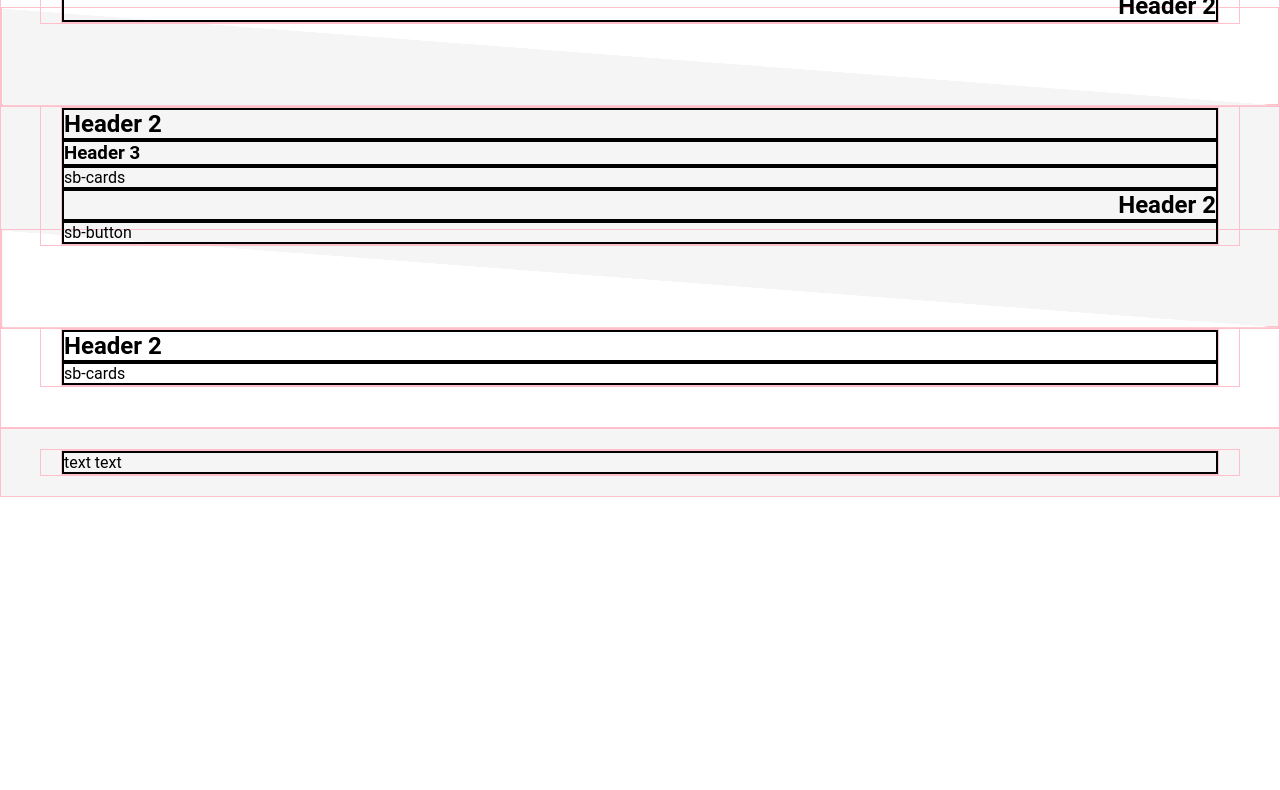
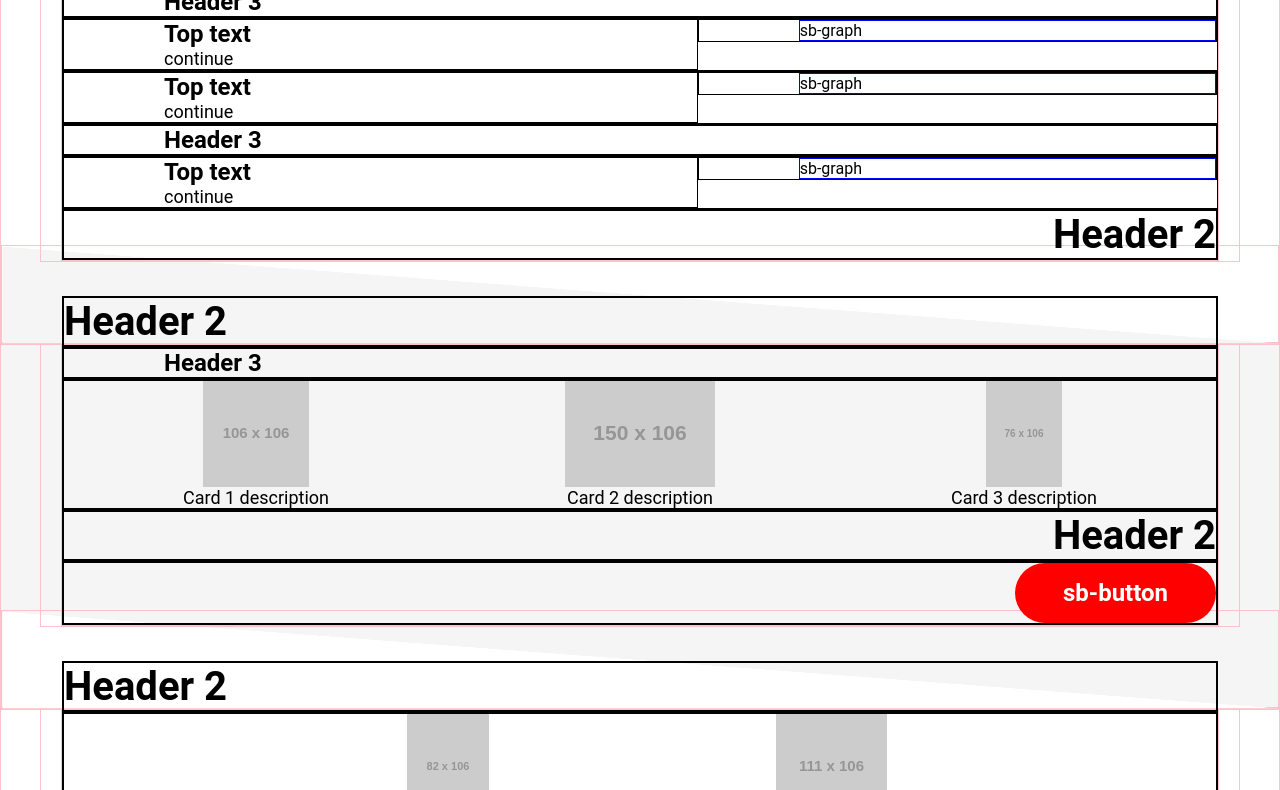
Before and after one commit to y4t6-zz/landing, a website: page src/html/pages/index.html in a window 1280 px wide. Shown: the part 702-1492 px from the top of the page. Before the commit the page ends 1199 px from the top, so only its background shows below. Drawn offline with nearby package versions, Linux system fonts and the light colour scheme; files that its build step writes are made by us from their sources; placeholder pictures from the web are drawn by us; files whose address does not match are found by name.

Commit message:
Заканчиваем третий слой (шрифты, простые блоки)

```diff
--- a/src/html/pages/index.html
+++ b/src/html/pages/index.html
@@ -21,17 +21,23 @@
             <div class="c-land-content l-top-circle-wrap">
                 <img src="http://placehold.it/296x296">
             </div>
-            <div class="c-land-content">
+            <div class="c-land-content c-land-content--up">
                 <div class="c-land-content__item c-land-content__item--small">
-                    sb-graph
+                    <div class="sb-graph">
+                        <div class="sb-graph__list">
+                            sb-graph
+                        </div>
+                    </div>
                 </div>
                 <div class="c-land-content__item c-land-content__item--big">
-                    sb-description
+                    <div class="sb-description">
+                        <p><b>This is the top line</b><br> and this is under text</p>
+                    </div>
                 </div>
             </div>
             <div class="c-land-content">
-                <div class="c-land-content__item">
-                    sb-button
+                <div class="c-land-content__item l-button-right">
+                    <div class="sb-button">sb-button</div>
                 </div>
             </div>
         </div>
@@ -43,7 +49,7 @@
     </div>
     <div class="c-land-block__center">
         <div class="c-land-block__inner">
-            <div class="c-land-content">
+            <div class="c-land-content c-land-content--up">
                 <div class="c-land-content__item">
                     <h2>Header 2</h2>
                 </div>
@@ -54,19 +60,31 @@
                 </div>
             </div>
             <div class="c-land-content">
-                <div class="c-land-content__item c-land-content__item--big">
-                    sb-ul
+                <div class="c-land-content__item c-land-content__item--big c-land-content__item--padding-left">
+                    <ul class="sb-ul">
+                        <li><p><b>Top text</b><br> continue</p></li>
+                    </ul>
                 </div>
                 <div class="c-land-content__item c-land-content__item--small">
-                    sb-graph
+                    <div class="sb-graph">
+                        <div class="sb-graph__list">
+                            sb-graph
+                        </div>
+                    </div>
                 </div>
             </div>
             <div class="c-land-content">
-                <div class="c-land-content__item c-land-content__item--big">
-                    sb-ul
+                <div class="c-land-content__item c-land-content__item--big c-land-content__item--padding-left">
+                    <ul class="sb-ul">
+                        <li><p><b>Top text</b><br> continue</p></li>
+                    </ul>
                 </div>
                 <div class="c-land-content__item c-land-content__item--small">
-                    sb-graph
+                    <div class="sb-graph">
+                        <div class="sb-graph__list">
+                            sb-graph
+                        </div>
+                    </div>
                 </div>
             </div>
             <div class="c-land-content">
@@ -75,11 +93,17 @@
                 </div>
             </div>
             <div class="c-land-content">
-                <div class="c-land-content__item c-land-content__item--big">
-                    sb-ul
+                <div class="c-land-content__item c-land-content__item--big c-land-content__item--padding-left">
+                    <ul class="sb-ul">
+                        <li><p><b>Top text</b><br> continue</p></li>
+                    </ul>
                 </div>
                 <div class="c-land-content__item c-land-content__item--small">
-                    sb-graph
+                    <div class="sb-graph">
+                        <div class="sb-graph__list">
+                            sb-graph
+                        </div>
+                    </div>
                 </div>
             </div>
             <div class="c-land-content l-h2-wrap-right">
@@ -96,7 +120,7 @@
     </div>
     <div class="c-land-block__center">
         <div class="c-land-block__inner">
-            <div class="c-land-content">
+            <div class="c-land-content c-land-content--up">
                 <div class="c-land-content__item">
                     <h2>Header 2</h2>
                 </div>
@@ -108,7 +132,26 @@
             </div>
             <div class="c-land-content">
                 <div class="c-land-content__item">
-                    sb-cards
+                    <ul class="sb-cards">
+                        <li>
+                            <div>
+                                <img src="http://placehold.it/106x106">
+                            </div>
+                            <p>Card 1 description</p>
+                        </li>
+                        <li>
+                            <div>
+                                <img src="http://placehold.it/150x106">
+                            </div>
+                            <p>Card 2 description</p>
+                        </li>
+                        <li>
+                            <div>
+                                <img src="http://placehold.it/76x106">
+                            </div>
+                            <p>Card 3 description</p>
+                        </li>
+                    </ul>
                 </div>
             </div>
             <div class="c-land-content l-h2-wrap-right l-h2-wrap-big">
@@ -117,8 +160,8 @@
                 </div>
             </div>
             <div class="c-land-content">
-                <div class="c-land-content__item">
-                    sb-button
+                <div class="c-land-content__item l-button-right">
+                    <div class="sb-button">sb-button</div>
                 </div>
             </div>
         </div>
@@ -130,14 +173,27 @@
     </div>
     <div class="c-land-block__center">
         <div class="c-land-block__inner">
-            <div class="c-land-content">
+            <div class="c-land-content c-land-content--up">
                 <div class="c-land-content__item">
                     <h2>Header 2</h2>
                 </div>
             </div>
             <div class="c-land-content">
                 <div class="c-land-content__item">
-                    sb-cards
+                    <ul class="sb-cards">
+                        <li>
+                            <div>
+                                <img src="http://placehold.it/82x106">
+                            </div>
+                            <p>Card 1 description</p>
+                        </li>
+                        <li>
+                            <div>
+                                <img src="http://placehold.it/111x106">
+                            </div>
+                            <p>Card 2 description</p>
+                        </li>
+                    </ul>
                 </div>
             </div>
         </div>
--- a/src/scss/_l.scss
+++ b/src/scss/_l.scss
@@ -13,7 +13,7 @@
         img {
             position: absolute;
             right: 0;
-            bottom: -70px;
+            bottom: -$circle-down;
             border-radius: 200px;
         }
     }
@@ -29,3 +29,6 @@
         max-width: 100%;
     }
 }
+.l-button-right {
+    text-align: right;
+}
--- a/src/scss/_sb.scss
+++ b/src/scss/_sb.scss
@@ -4,3 +4,54 @@
         display: block;
     }
 }
+.sb-graph {
+    padding-left: $content-padding-left;
+    &__list {
+        border: 1px solid $main-color;
+    }
+}
+.sb-description {
+    text-align: right;
+    padding-top: $content-up + $circle-down;
+    p {
+        font-size: $f2;
+    }
+}
+.sb-button {
+    $padding-x: 48px;
+    $height: 60px;
+    display: inline-block;
+    border-radius: $height/2;
+    color: white;
+    font-weight: 600;
+    font-size: $f2;
+    background-color: $second-color;
+    height: $height;
+    line-height: $height;
+    padding-left: $padding-x;
+    padding-right: $padding-x;
+    cursor: pointer;
+    text-align: center;
+}
+.sb-ul {
+    li {
+        p {
+            font-size: $f3;
+            b {
+                font-size: $f2;
+            }
+        }
+    }
+}
+.sb-cards {
+    text-align: center;
+    font-size: 0;
+    li {
+        display: inline-block;
+        width: 33.33333%;
+        text-align: center;
+        p {
+            font-size: $f3;
+        }
+    }
+}
--- a/src/scss/_vars.scss
+++ b/src/scss/_vars.scss
@@ -1,9 +1,24 @@
 // paddings
 $block-padding-bottom: 80px;
 $block-padding-bottom-small: 40px;
+$content-padding-left: 100px;
 
 // backgrounds
 $block-bg-grey: #f5f5f5;
+
+// colors main
+$main-color: blue;
+$second-color: red;
+
+// font sizes
+$f1: 40px;
+$f2: 24px;
+$f3: 18px;
+$f4: 11px;
+
+// other
+$content-up: 50px;
+$circle-down: 70px;
 
 /*********************
 spacer
--- a/src/scss/containers/_c-land-block.scss
+++ b/src/scss/containers/_c-land-block.scss
@@ -49,6 +49,9 @@
                 min-height: auto;
             }
         }
+        p {
+            font-size: $f4;
+        }
     }
     &--grey {
         background-color: $block-bg-grey;
--- a/src/scss/containers/_c-land-content.scss
+++ b/src/scss/containers/_c-land-content.scss
@@ -1,6 +1,17 @@
 .c-land-content {
+    &--up {
+        margin-top: -$content-up;
+    }
     h2 {
         max-width: 50%;
+        font-size: $f1;
+    }
+    h3 {
+        font-size: $f2;
+        padding-left: $content-padding-left;
+    }
+    img {
+        max-width: 100%;
     }
     &:after {
         @extend .clearfix;
@@ -17,6 +28,9 @@
         &--small {
             width: 45%;
         }
+        &--padding-left {
+            padding-left: $content-padding-left;
+        }
     }
 }
 *[class*="c-land-content"] {
--- a/src/scss/sbcore/_e.scss
+++ b/src/scss/sbcore/_e.scss
@@ -1,12 +1,19 @@
 @import '../_vars';
 @import '_m';
 
+.c {
+	margin: 0 auto;
+	width: 100%;
+	max-width: $max-width;
+	position: relative;
+	z-index: 2000;
+    padding-left: 20px;
+    padding-right: 20px;
+}
 .clearfix {
-	&:after {
-		content: '';
-		display: table;
-		clear: both;
-	}
+	content: '';
+	display: table;
+	clear: both;
 }
 .border {
 	border: 1px solid red;
@@ -24,8 +31,3 @@
 .gpr {
 	padding-right: 20px;
 }
-
-.footer-h3 {
-	font-size: 16px;
-	color: #544f4d;
-}
--- a/src/scss/sbcore/_g.scss
+++ b/src/scss/sbcore/_g.scss
@@ -1,15 +1,6 @@
 @import '../_vars';
 @import '_m';
 
-.c {
-	margin: 0 auto;
-	width: 100%;
-	max-width: $max-width;
-	position: relative;
-	z-index: 2000;
-    padding-left: 20px;
-    padding-right: 20px;
-}
 .row {
 	&:after {
 		@extend .clearfix;
--- a/src/scss/sbcore/_r.scss
+++ b/src/scss/sbcore/_r.scss
@@ -8,6 +8,9 @@ html, body {
   width: 100%;
   height: auto;
   font-family: 'Roboto';
+}
+body {
+    font-size: 16px;
 }
 div, h1, h2, h3, h4, h5, h6, ul, ol, li, a, p, span {
   position: relative;
```
